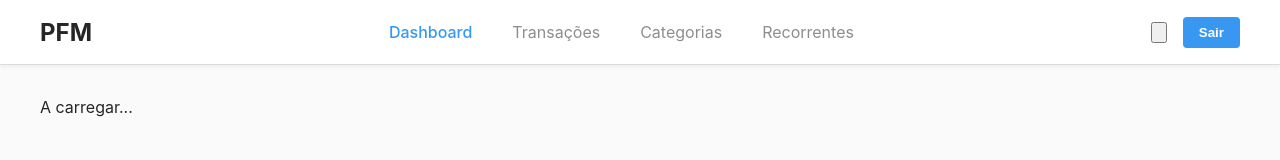
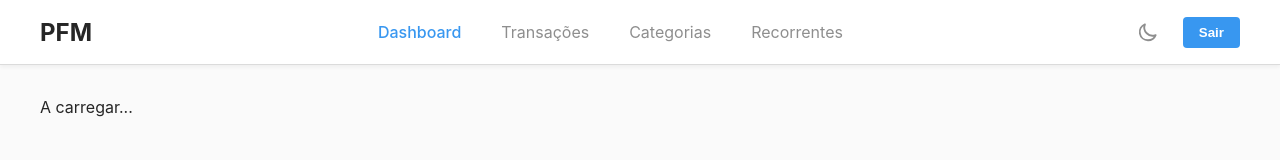
Before and after one commit to Cry199/Personal-Finance-Manager-Full-Stack, a React (Vite) app in the folder pfm-full-stack-frontend/: page /dashboard in a window 1280 px wide. Shown: the top 160 px of the page. Built offline with nearby package versions, Linux system fonts and the light colour scheme; no server answers; sample sign-in values are in the browser's storage.

Commit message:
feat: atualizar estilos do botão de alternância de tema

```diff
--- a/pfm-full-stack-frontend/src/components/common/ThemeToggleButton.jsx
+++ b/pfm-full-stack-frontend/src/components/common/ThemeToggleButton.jsx
@@ -6,17 +6,17 @@
   return (
     <button
       onClick={toggleTheme}
-      className="p-2 rounded-full text-gray-300 hover:bg-gray-700 hover:text-white focus:outline-none"
+      className="theme-toggle-button"
       aria-label="Toggle dark mode"
     >
       {theme === 'light' ? (
         // Ícone da Lua
-        <svg xmlns="http://www.w3.org/2000/svg" className="h-6 w-6" fill="none" viewBox="0 0 24 24" stroke="currentColor">
+        <svg xmlns="http://www.w3.org/2000/svg" fill="none" viewBox="0 0 24 24" stroke="currentColor">
           <path strokeLinecap="round" strokeLinejoin="round" strokeWidth={2} d="M20.354 15.354A9 9 0 018.646 3.646 9.003 9.003 0 0012 21a9.003 9.003 0 008.354-5.646z" />
         </svg>
       ) : (
         // Ícone do Sol
-        <svg xmlns="http://www.w3.org/2000/svg" className="h-6 w-6" fill="none" viewBox="0 0 24 24" stroke="currentColor">
+        <svg xmlns="http://www.w3.org/2000/svg" fill="none" viewBox="0 0 24 24" stroke="currentColor">
           <path strokeLinecap="round" strokeLinejoin="round" strokeWidth={2} d="M12 3v1m0 16v1m9-9h-1M4 12H3m15.364 6.364l-.707-.707M6.343 6.343l-.707-.707m12.728 0l-.707.707M6.343 17.657l-.707.707M16 12a4 4 0 11-8 0 4 4 0 018 0z" />
         </svg>
       )}
```
